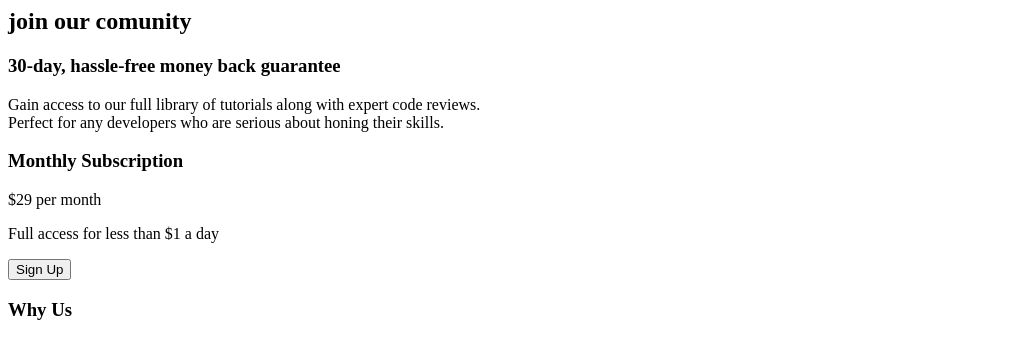
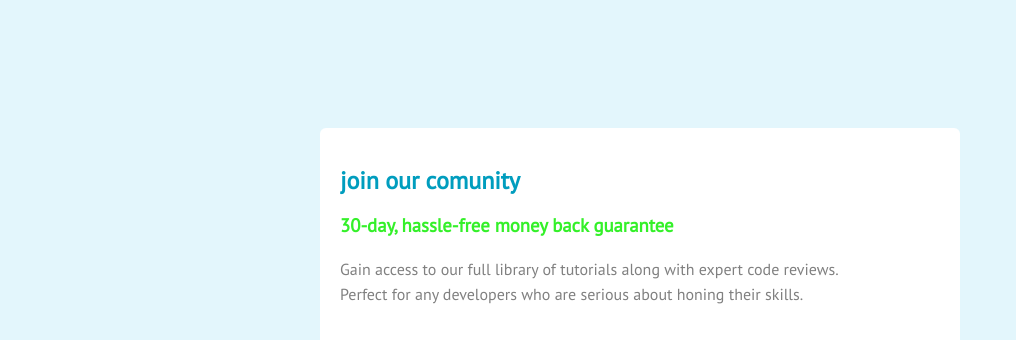
Before and after one commit to Yahia882/price-card, a plain HTML site: page index.html in a window 1280 px wide. Shown: the top 340 px of the page, without its empty margins (0-1016 px from the left). Drawn offline with Linux system fonts and the light colour scheme.

Commit message:
Update index.html

```diff
--- a/index.html
+++ b/index.html
@@ -1,7 +1,7 @@
 <html>
 
 <head><title>pricing card</title>
-  <link href ="./style.css",rel="stylesheet">
+  <link href ="./style.css" rel="stylesheet">
   <link rel="preconnect" href="https://fonts.googleapis.com">
 <link rel="preconnect" href="https://fonts.gstatic.com" crossorigin>
 <link href="https://fonts.googleapis.com/css2?family=PT+Sans&family=Roboto:ital@1&display=swap" rel="stylesheet">
```
